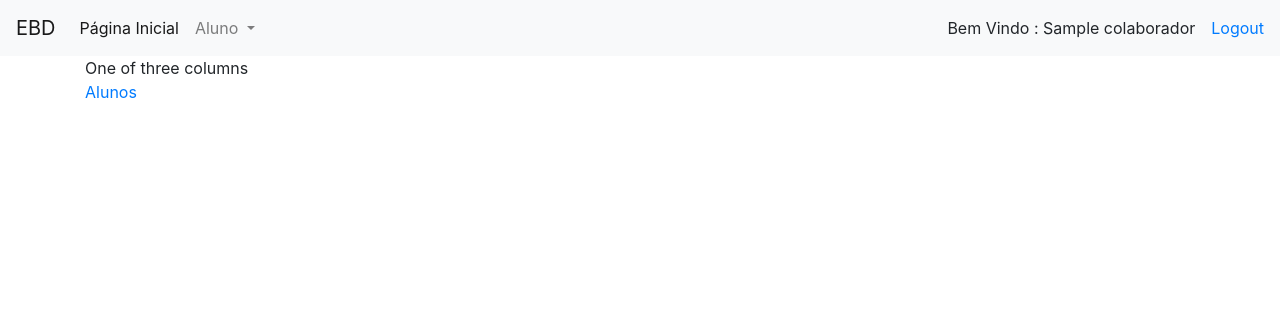
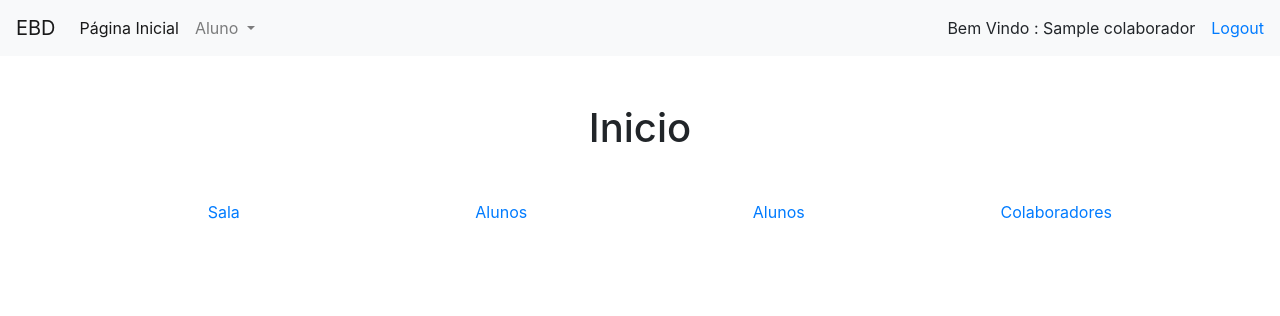
Before and after one commit to luanaAlm/cadastro-django, a Django app: template apps/core/templates/core/index.html in a window 1280 px wide. Shown: the top 316 px of the page. Run offline with Django 3.2, Linux system fonts and the light colour scheme; the template is opened without the code that fills it: most values are stand-ins (such as "Sample title", 1, 10 or a date in 2020); some libraries are stand-ins or nearby versions.

Commit message:
estilização com css e bootstrap

```diff
--- a/apps/core/templates/core/index.html
+++ b/apps/core/templates/core/index.html
@@ -1,26 +1,23 @@
 {% extends 'base.html' %}
+{% block main %}
 
-{% block main %}
+<div class="text-center">
+    <h1>Inicio</h1>
+    <div class="mt-5">
         <div class="row">
             <div class="col-sm">
-            One of three columns
+                <a href="">Sala</a>
             </div>
-        <div class="col-sm">
-
-        </div>
-        <div class="col-sm">
-
-        </div>
-    </div>
-    <div class="row">
             <div class="col-sm">
                 <a href="{% url 'home_alunos' %}">Alunos</a>
             </div>
             <div class="col-sm">
-
+                <a href="">Alunos</a>
             </div>
             <div class="col-sm">
-
+                <a href="">Colaboradores</a>
+            </div>
+        </div>
     </div>
 </div>
 {% endblock %}
--- /dev/null
+++ b/static/css/style.css
@@ -0,0 +1,47 @@
+/* Change this breakpoint if you change the breakpoint of the navbar */
+
+@media (min-width: 992px) {
+    .animate {
+      animation-duration: 0.3s;
+      -webkit-animation-duration: 0.3s;
+      animation-fill-mode: both;
+      -webkit-animation-fill-mode: both;
+    }
+  }
+
+  @keyframes slideIn {
+    0% {
+      transform: translateY(1rem);
+      opacity: 0;
+    }
+    100% {
+      transform:translateY(0rem);
+      opacity: 1;
+    }
+    0% {
+      transform: translateY(1rem);
+      opacity: 0;
+    }
+  }
+
+  @-webkit-keyframes slideIn {
+    0% {
+      -webkit-transform: transform;
+      -webkit-opacity: 0;
+    }
+    100% {
+      -webkit-transform: translateY(0);
+      -webkit-opacity: 1;
+    }
+    0% {
+      -webkit-transform: translateY(1rem);
+      -webkit-opacity: 0;
+    }
+  }
+
+  .slideIn {
+    -webkit-animation-name: slideIn;
+    animation-name: slideIn;
+  }
+
+  /* Other styles for the page not related to the animated dropdown */
--- a/templates/base.html
+++ b/templates/base.html
@@ -7,17 +7,19 @@
     <meta http-equiv="X-UA-Compatible" content="IE=edge">
     <meta name="viewport" content="width=device-width, initial-scale=1.0">
     <link rel="stylesheet" href="{% static 'css/bootstrap.min.css' %}">
+    <link rel="stylesheet" href="{% static 'css/style.css' %}">
+
     <title>{% block title %} {% endblock %}</title>
 </head>
 
 <body>
+    <div class="container"></div>
     <header>
         <!--Nav-->
         <nav class="navbar navbar-expand-lg navbar-light bg-light">
             <a class="navbar-brand" href="#">EBD</a>
-            <button class="navbar-toggler" type="button" data-toggle="collapse"
-                data-target="#navbarSupportedContent" aria-controls="navbarSupportedContent" aria-expanded="false"
-                aria-label="Toggle navigation">
+            <button class="navbar-toggler" type="button" data-toggle="collapse" data-target="#navbarSupportedContent"
+                aria-controls="navbarSupportedContent" aria-expanded="false" aria-label="Toggle navigation">
                 <span class="navbar-toggler-icon"></span>
             </button>
 
@@ -46,9 +48,20 @@
         </nav>
     </header>
     <div class="container">
-
-        {% block main %} {% endblock %}
+        <div class="mt-5 d-flex flex-column h-100">
+            <main class="flex-shrink-0">
+                <div class="container tamanho">
+                    {% block main %} {% endblock %}
+                </div>
+            </main>
+        </div>
     </div>
+    </div>
+    <!--<footer class="footer mt-auto py-3 bg-light">
+        <div class="container">
+            <span class="text-muted">Place sticky footer content here.</span>
+        </div>
+    </footer>-->
 
     <!--jquery-->
     <script src="{% static 'js/jquery-3.5.1.slim.min.js' %}"></script>
```
Lines whose indentation alone changed are shown as unchanged.
